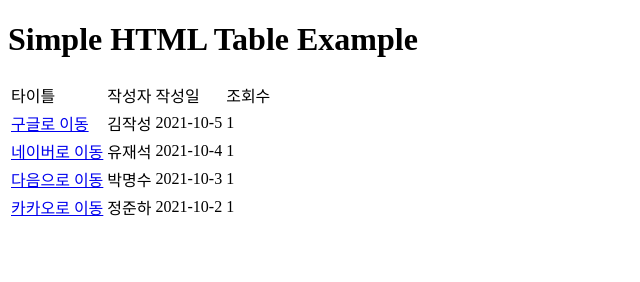
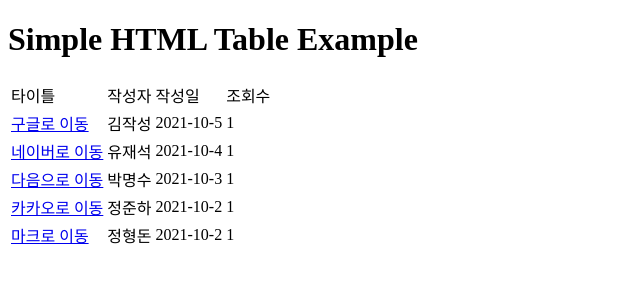
Before and after one commit to ToonRaon/SimpleHTMLTableExample, a plain HTML site: page index.html in a window 1280 px wide. Shown: the whole page, without its empty margins (0-640 px from the left). Drawn offline with Linux system fonts and the light colour scheme.

Commit message:
Update index.html

```diff
--- a/index.html
+++ b/index.html
@@ -48,6 +48,14 @@
 				<td>2021-10-2</td>
 				<td>1</td>
 			</tr>
+			<tr>
+				<td>
+					<a href="http://minecraft.net/">마크로 이동</a>
+				</td>
+				<td>정형돈</td>
+				<td>2021-10-2</td>
+				<td>1</td>
+			</tr>
 		</tbody>
 	</table>
 </body>
```
